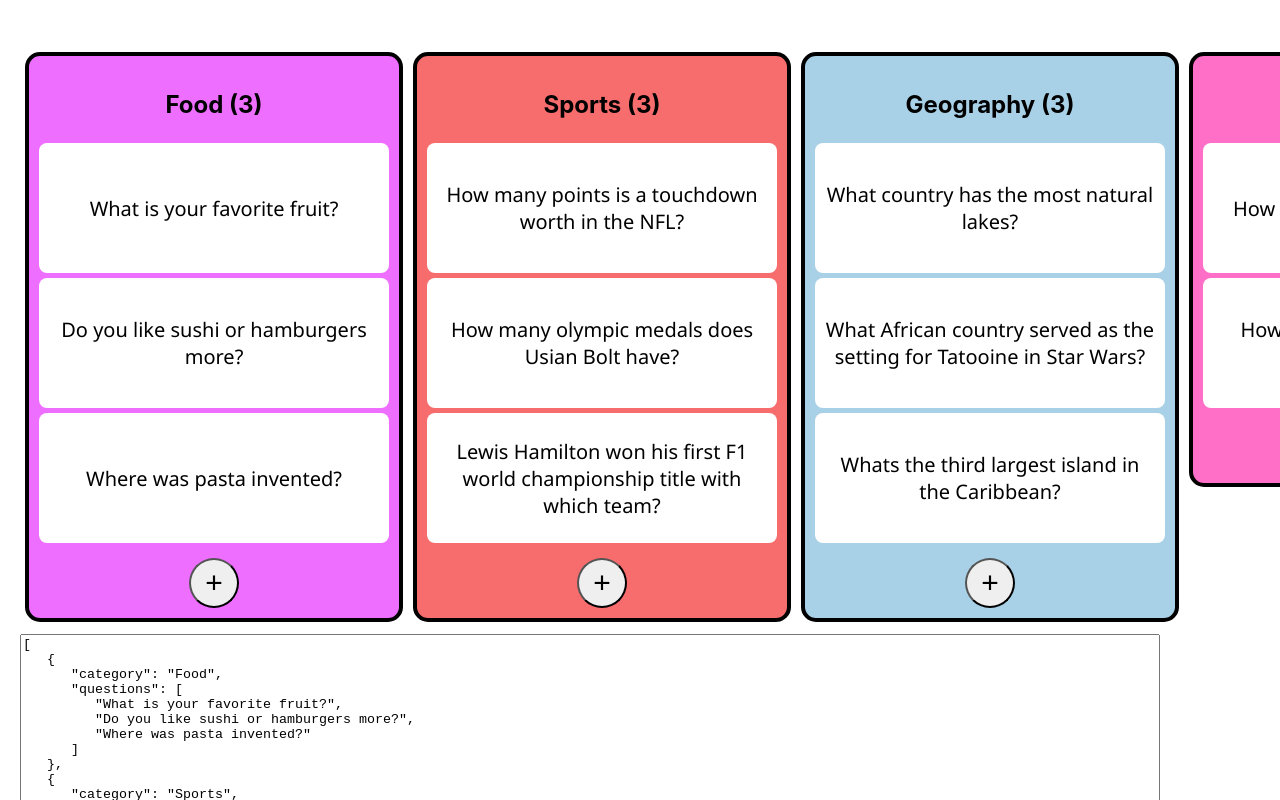
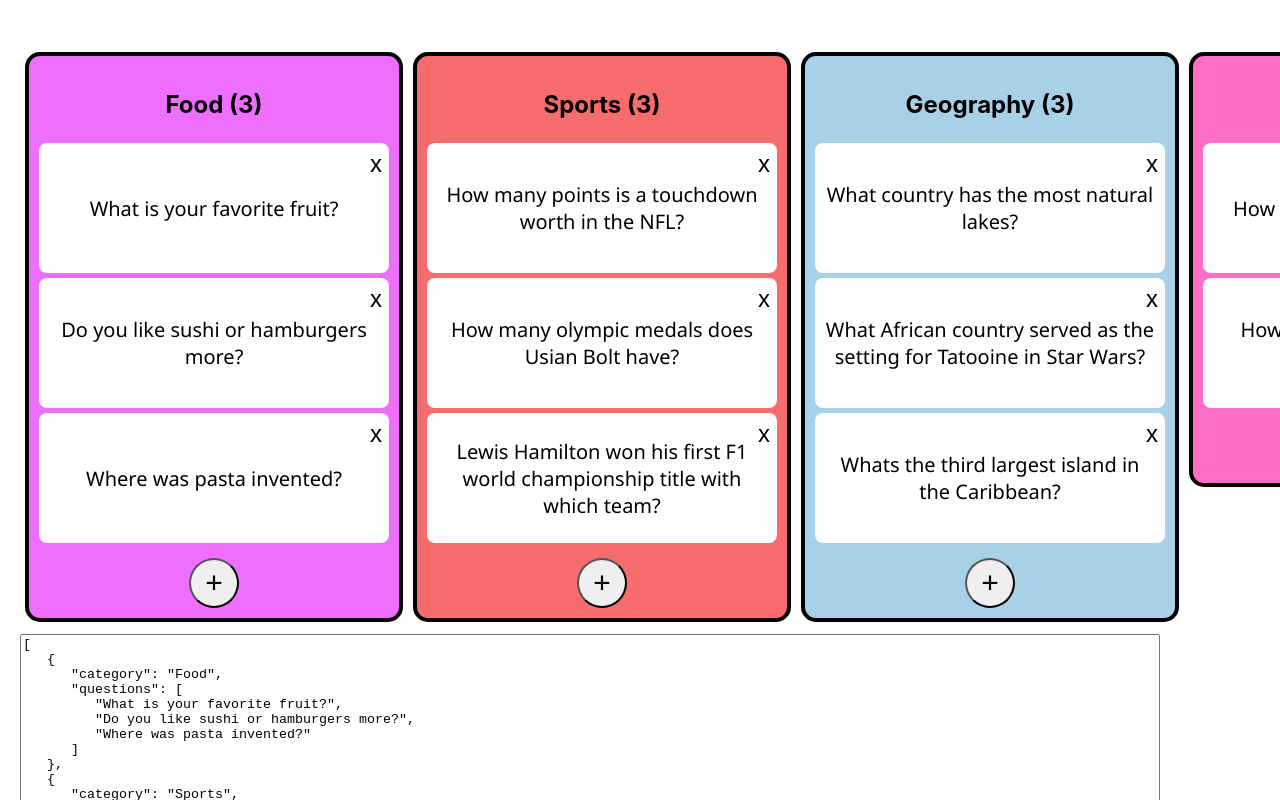
Before and after one commit to midnightsimon/drag-drop-reorder-list, a React (Create React App) app: page / in a window 1280 px wide. Shown: the top 800 px of the page. Built offline with nearby package versions, Linux system fonts and the light colour scheme.

Commit message:
added delete question button

```diff
--- a/src/components/CategoryElement/index.js
+++ b/src/components/CategoryElement/index.js
@@ -39,7 +39,7 @@ function CategoryElement(props) {
     let questionList = props.questions.map((QuestionText, index) => {
       return (
         <div key={index} data-index={index} data-category={props.category} draggable onDragStart={onDragStart} onDragOver={onDragOver} onDragEnd={onDragEnd}>
-          <QuestionElement questionText={QuestionText} />
+          <QuestionElement index={index} onDeleteClick={deleteQuestion} questionText={QuestionText} />
         </div>
       )
     })
@@ -53,8 +53,13 @@ function CategoryElement(props) {
     setIsAdding(false);
   }
 
+  const deleteQuestion = (idx) => {
+    console.log(idx);
+    prevList.splice(idx, 1);
+    props.onChange(props.category, prevList);
+  }
+
   const showAddButton = () => {
-
     if(isAdding) {
       return(
         <div className="add-question">
@@ -63,9 +68,7 @@ function CategoryElement(props) {
             <button className="add-question-submit" onClick={addQuestion}>submit</button>
             <button className="add-question-submit" onClick={() => setIsAdding(false)}>cancel</button>
           </div>
-
         </div>
-
       )
     } else {
       return(
@@ -74,7 +77,6 @@ function CategoryElement(props) {
       </button>
       )
     }
-
   }
 
   return (
--- a/src/components/QuestionElement/index.css
+++ b/src/components/QuestionElement/index.css
@@ -10,7 +10,19 @@
     display: flex;
     align-items: center;
     justify-content: center;
+    position: relative;
 }
 .question-text {
     margin: 0;
 }
+
+.delete-question-button {
+    position: absolute;
+    background-color: transparent;
+    border-color: transparent;
+    font-size: larger;
+    padding: 5px 5px;
+    top: 0;
+    right: 0;
+    font-family: Arial, Helvetica, sans-serif;
+}
--- a/src/components/QuestionElement/index.js
+++ b/src/components/QuestionElement/index.js
@@ -3,8 +3,14 @@ import './index.css'
 
 
 function QuestionElement(props) {
+
+  const handleOnClick = () => {
+    props.onDeleteClick(props.index);
+  }
+
   return (
     <div className="question-element">
+      <button onClick={handleOnClick} className="delete-question-button">x</button>
       <p className="question-text">{props.questionText}</p>
     </div>
   );
```
